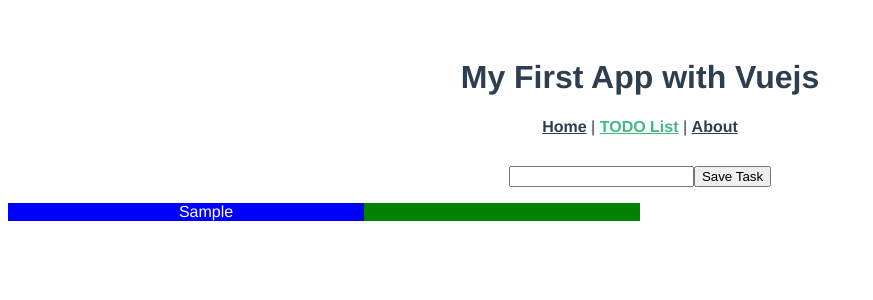
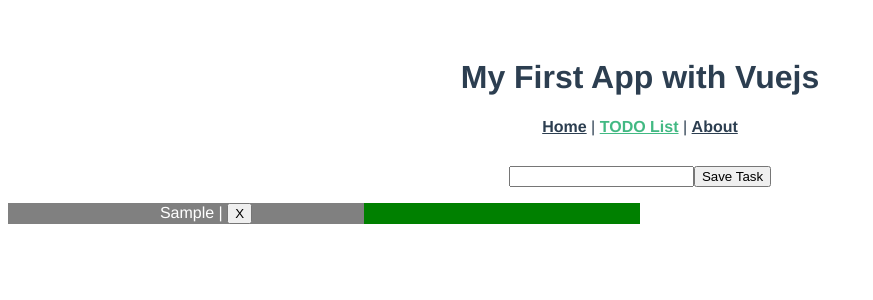
Before and after one commit to HectorZR/vue-todo-app, a Vue app: page /todo in a window 1280 px wide. Both pictures are taken after typing "Sample" into the empty fields and a click on the button "Save Task". Shown: the top 300 px of the page, without its empty margins (0-873 px from the left). Built offline with nearby package versions, Linux system fonts and the light colour scheme.

Commit message:
added deleteTask function

```diff
--- a/src/views/Todo.vue
+++ b/src/views/Todo.vue
@@ -1,13 +1,13 @@
 <template>
   <div class="container">
     <div id="form-component">
-      <input type="text" name="task" id="" v-model="task">
+      <input type="text" name="task" id="" v-model.trim="task">
       <button v-on:click="pushTask">Save Task</button>
     </div>
     <div class="list-container">
       <ul class="list" >
         <li v-for="(todo, index) in todos" v-bind:key="index">
-          {{ todo.text }}
+          {{ todo.text }} | <button v-on:click="deleteTask(index)">X</button>
         </li>
       </ul>
     </div>
@@ -24,8 +24,13 @@ export default {
   },
   methods: {
     pushTask() {
-      this.todos.push({ text: this.task });
+      this.todos.push({
+        text: this.task,
+      });
       this.task = '';
+    },
+    deleteTask(id) {
+      this.todos.splice(id, 1);
     },
   },
 };
@@ -43,7 +48,7 @@ export default {
   color: white;
 
   .list {
-    background-color: blue;
+    background-color: gray;
     width: 50%;
     list-style-type: none;
   }
```
